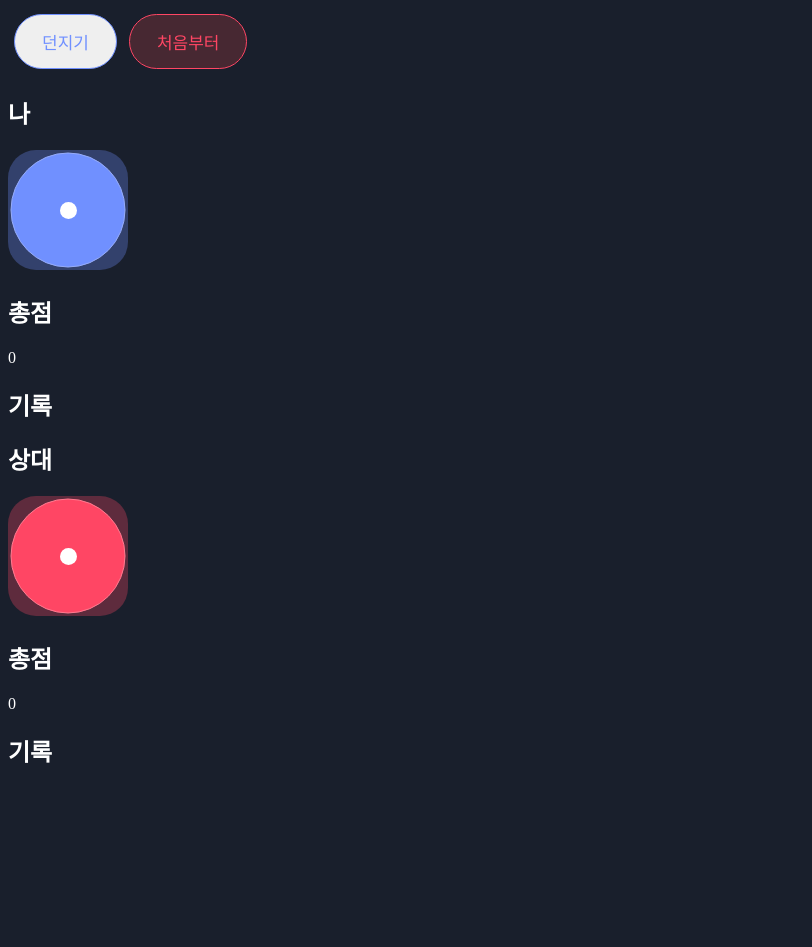
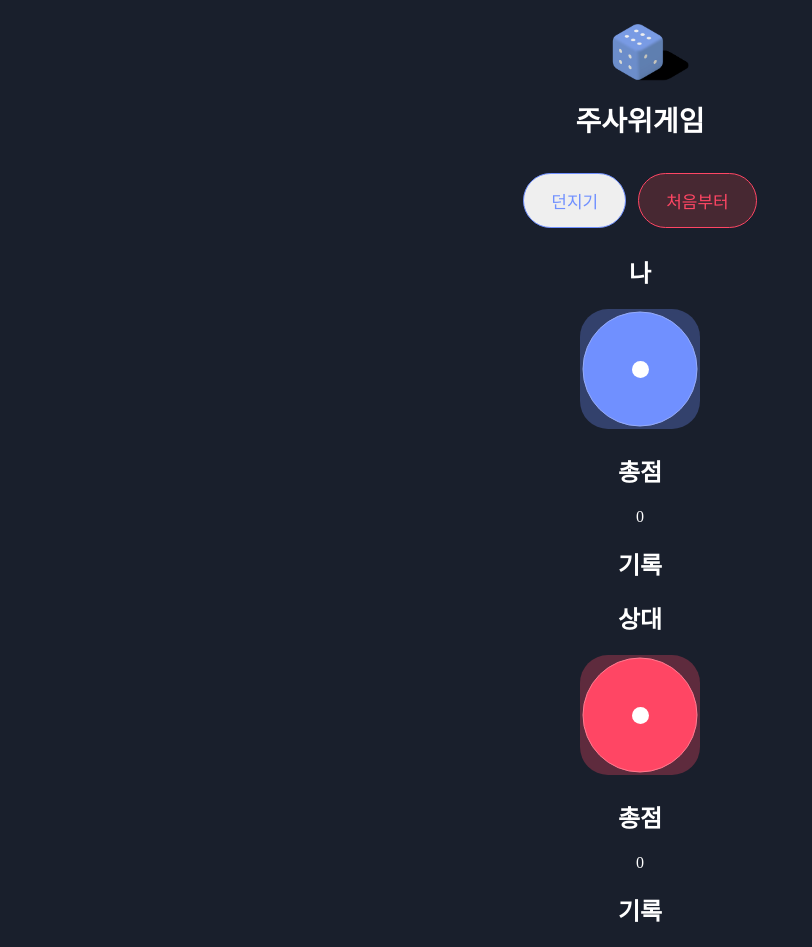
Before and after one commit to samon3869/codeit_react, a React (Vite) app: page / in a window 1280 px wide. Shown: the whole page, without its empty margins (0-812 px from the left). Before the commit the page ends 800 px from the top, so only its background shows below. Built offline with nearby package versions, Linux system fonts and the light colour scheme.

Commit message:
logo, title design

```diff
--- a/src/App.css
+++ b/src/App.css
@@ -1,3 +1,19 @@
+.App {
+    width: 100%;
+    max-width: 640px;
+    margin: 20px auto;
+    text-align: center;
+}
+
 .App .App-button {
     margin: 6px;
 }
+
+.App .App-logo {
+    height: 65px;
+}
+
+.App .App-title {
+    margin: 10px auto 28px;
+    font-size: 28px;
+}
--- a/src/App.jsx
+++ b/src/App.jsx
@@ -3,6 +3,7 @@ import Dice from './Dice'
 import Button from './Button';
 import ScoreBoard from './ScoreBoard';
 import './App.css';
+import diceGameLogo from './assets/logo.png'
 
 
 function random(n) {
@@ -28,6 +29,9 @@ function App() {
     return (
         <div className="App">
             <div>
+                <img className="App-logo" src = {diceGameLogo} alt="주사위게임 로고" />
+                <h1 className="App-title"> 주사위게임 </h1>
+                <div>
                     <Button className="App-button" color='blue' onClick={handleRollClick}>던지기</Button>
                     <Button className="App-button" color='red' onClick={handleResetClick}>처음부터</Button>
                 </div>
@@ -36,6 +40,7 @@ function App() {
                     <ScoreBoard name="상대" color="red" gameHistory={otherGameHistory} />
                 </div>
             </div>
+        </div>
     );
 }
 
```
Also changed, not shown: src/assets/logo.png (added). Lines whose indentation alone changed are shown as unchanged.
